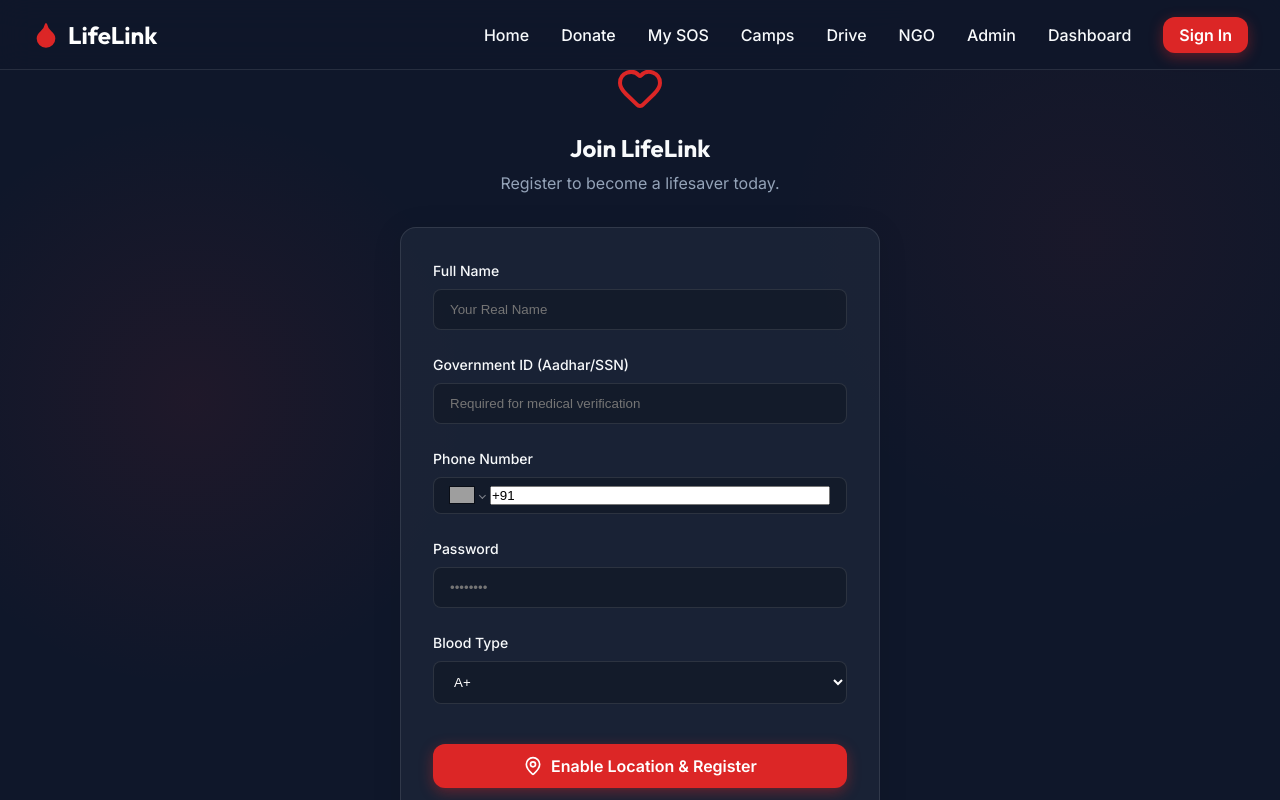
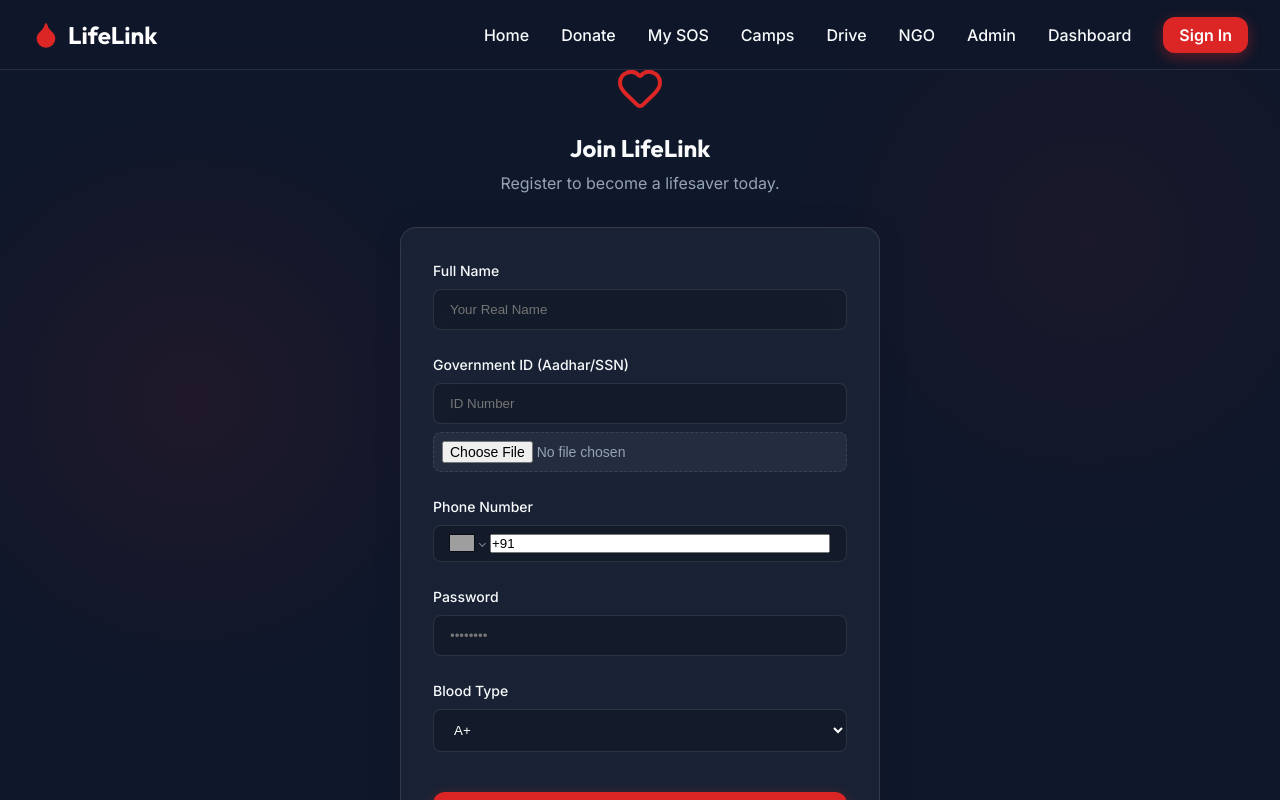
Before and after one commit to anucoder01/LifeLink, a React app in the folder frontend/: page /auth in a window 1280 px wide. Both pictures are taken after a click on the button "Register Here". Shown: the top 800 px of the page. Built offline with nearby package versions, Linux system fonts and the light colour scheme; grey boxes are pictures that could not be loaded; the HTML template or start-up script is replaced by a standard one.

Commit message:
feat: Add PDF upload button for Government ID proof

```diff
--- a/frontend/src/pages/Auth.jsx
+++ b/frontend/src/pages/Auth.jsx
@@ -77,7 +77,8 @@ export default function Auth() {
                 </div>
                 <div>
                   <label style={{ display: 'block', marginBottom: '0.5rem', fontSize: '0.875rem', fontWeight: '500' }}>Government ID (Aadhar/SSN)</label>
-                  <input required value={govId} onChange={(e) => setGovId(e.target.value)} type="text" placeholder="Required for medical verification" className="form-input" style={{ width: '100%', padding: '0.75rem 1rem', borderRadius: '8px', border: '1px solid var(--color-border)', background: 'rgba(0,0,0,0.2)', color: 'white' }} />
+                  <input required value={govId} onChange={(e) => setGovId(e.target.value)} type="text" placeholder="ID Number" className="form-input" style={{ width: '100%', padding: '0.75rem 1rem', borderRadius: '8px', border: '1px solid var(--color-border)', background: 'rgba(0,0,0,0.2)', color: 'white', marginBottom: '0.5rem' }} />
+                  <input type="file" accept=".pdf" required style={{ width: '100%', padding: '0.5rem', borderRadius: '8px', border: '1px dashed var(--color-border)', background: 'rgba(255,255,255,0.05)', color: 'var(--color-text-muted)', fontSize: '0.875rem', cursor: 'pointer' }} />
                 </div>
               </>
             )}
```
